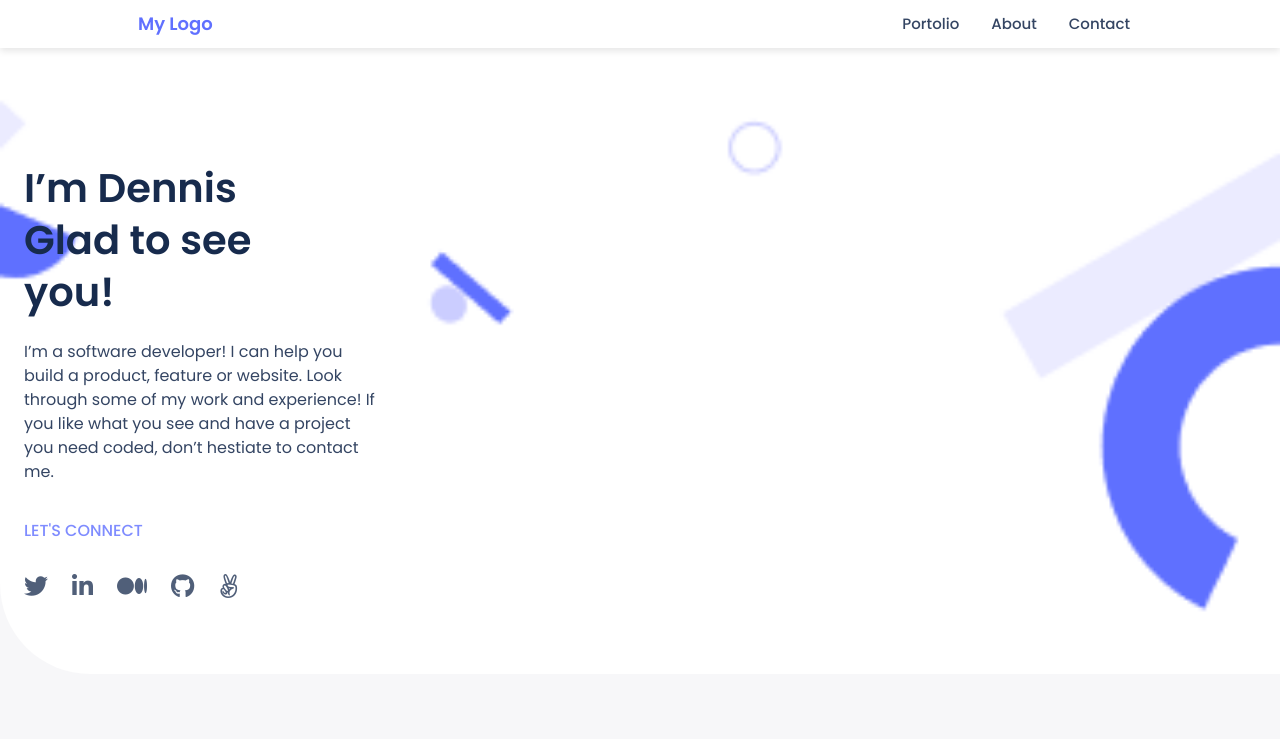
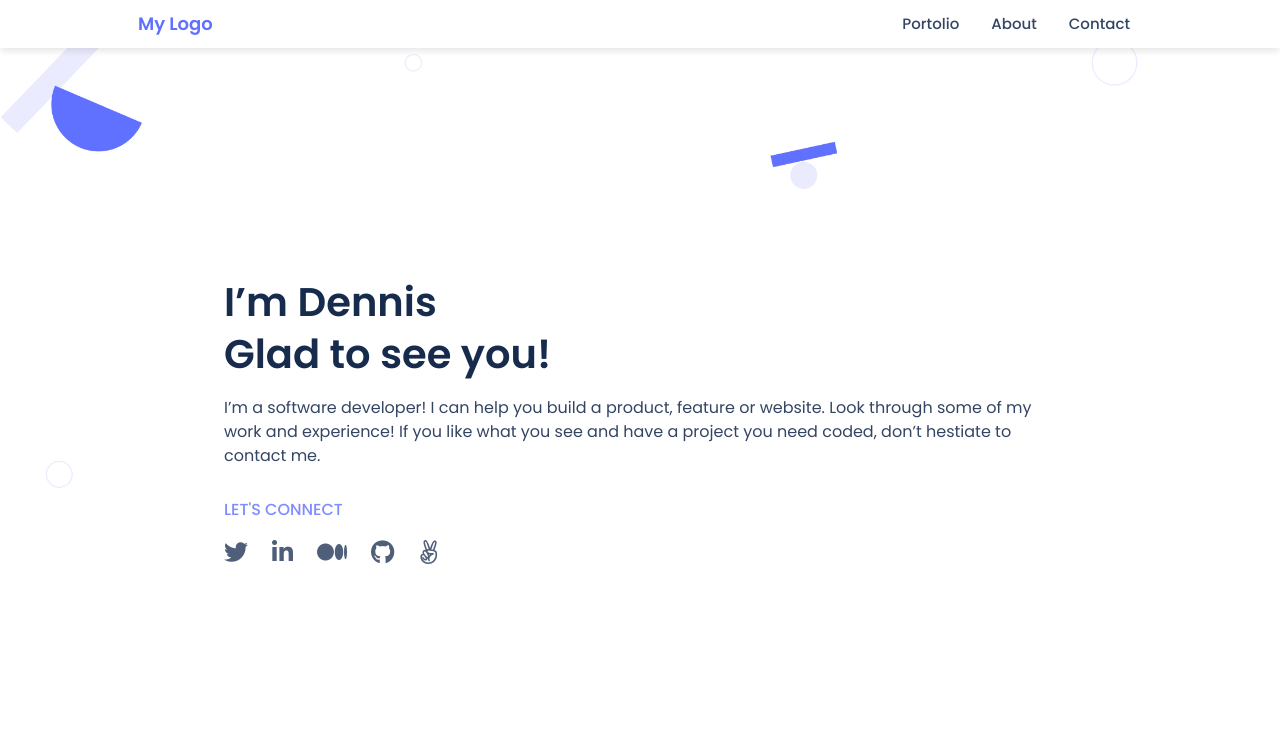
Before and after one commit to dennis-every/portfolio, a website: page index.html in a window 1280 px wide. Shown: the top 739 px of the page. Drawn offline with Linux system fonts and the light colour scheme.

Commit message:
Add css for desktop version for headline section

```diff
--- a/index.html
+++ b/index.html
@@ -42,7 +42,7 @@
       <ul id="headline">
         <li>
           <h1 class="header">
-            <span>I’m Dennis<br />Glad to see<br />you!</span>
+            <span>I’m Dennis<br />Glad to see you!</span>
           </h1>
         </li>
         <li>
--- a/styles.css
+++ b/styles.css
@@ -85,13 +85,13 @@ header {
 
 #headline-container {
   box-sizing: border-box;
-  margin: 48px 0 0 0;
+  margin-top: 48px;
   padding: 114px 24px 0 24px;
   min-height: 626px;
   height: 100%;
-  min-width: 375px;
   width: 100%;
-  background-image: url('images/background.png');
+  background: #fff;
+  background-image: url('images/headline-bg.png');
   background-repeat: no-repeat;
   background-size: cover;
   border-radius: 0 0 0 90px;
@@ -104,14 +104,12 @@ header {
   display: flex;
   flex-direction: column;
   justify-content: flex-start;
-  row-gap: 12px;
 }
 
 .header {
   margin: 0;
   padding: 0;
   width: 100%;
-  max-width: 355px;
   font-size: 40px;
   line-height: 52px;
   font-weight: 700;
@@ -121,13 +119,10 @@ header {
 }
 
 .text {
-  margin: 10px 0;
   padding: 0;
   font-size: 16px;
   line-height: 24px;
   width: 100%;
-  max-width: 355px;
-  overflow: auto;
   color: #344563;
 }
 
@@ -153,6 +148,23 @@ header {
   color: #505f79;
   margin-right: 12px;
   font-size: 24px;
+}
+
+@media screen and (min-width: 768px) {
+  #headline-container {
+    background-image: url('images/headline-bg-desktop.png');
+    background-size: cover;
+    background-position: top left;
+    min-height: 846px;
+    margin: 0;
+    padding: 0;
+    display: flex;
+    justify-content: center;
+    align-items: center;
+  }
+  #headline {
+    width: 65vw;
+  }
 }
 
 /* WORKS SECTION */
```
Also changed, not shown: images/headline-bg-desktop.png (added), images/headline-bg.png (renamed from images/background.png).
